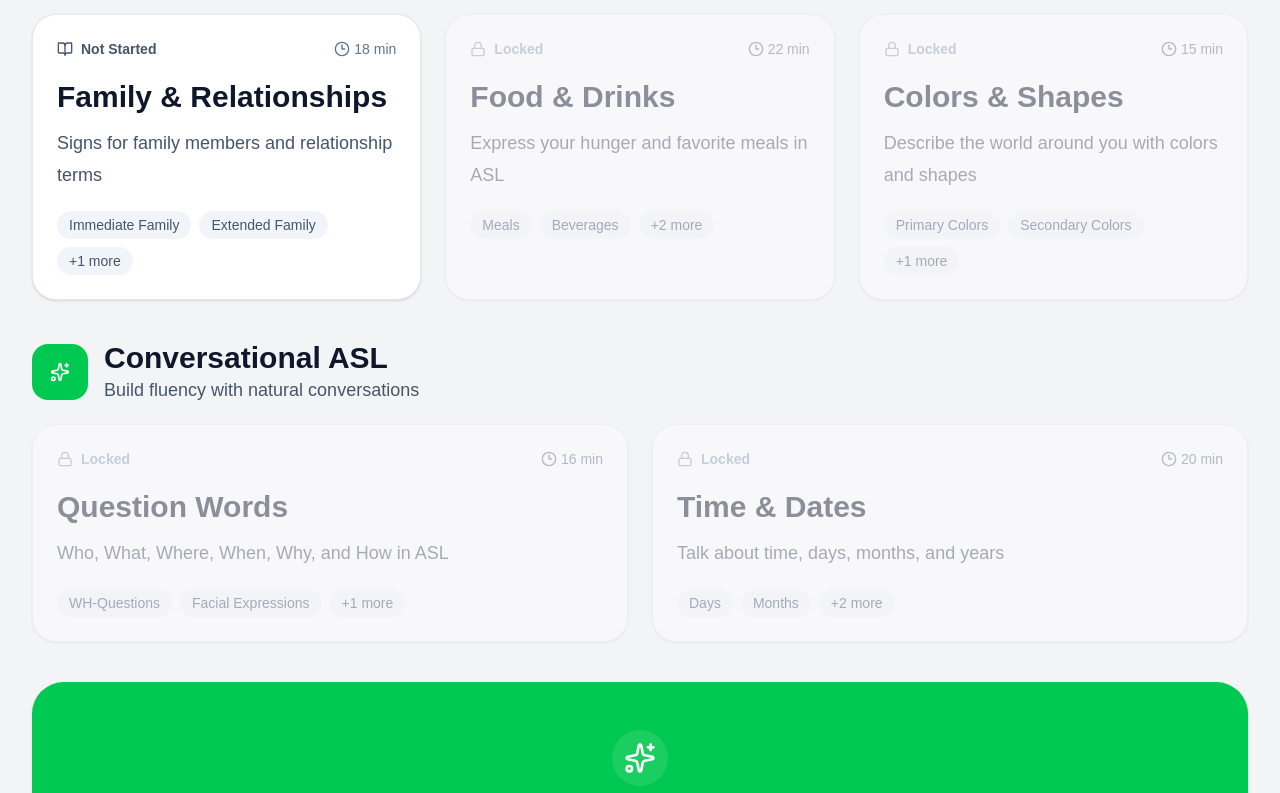
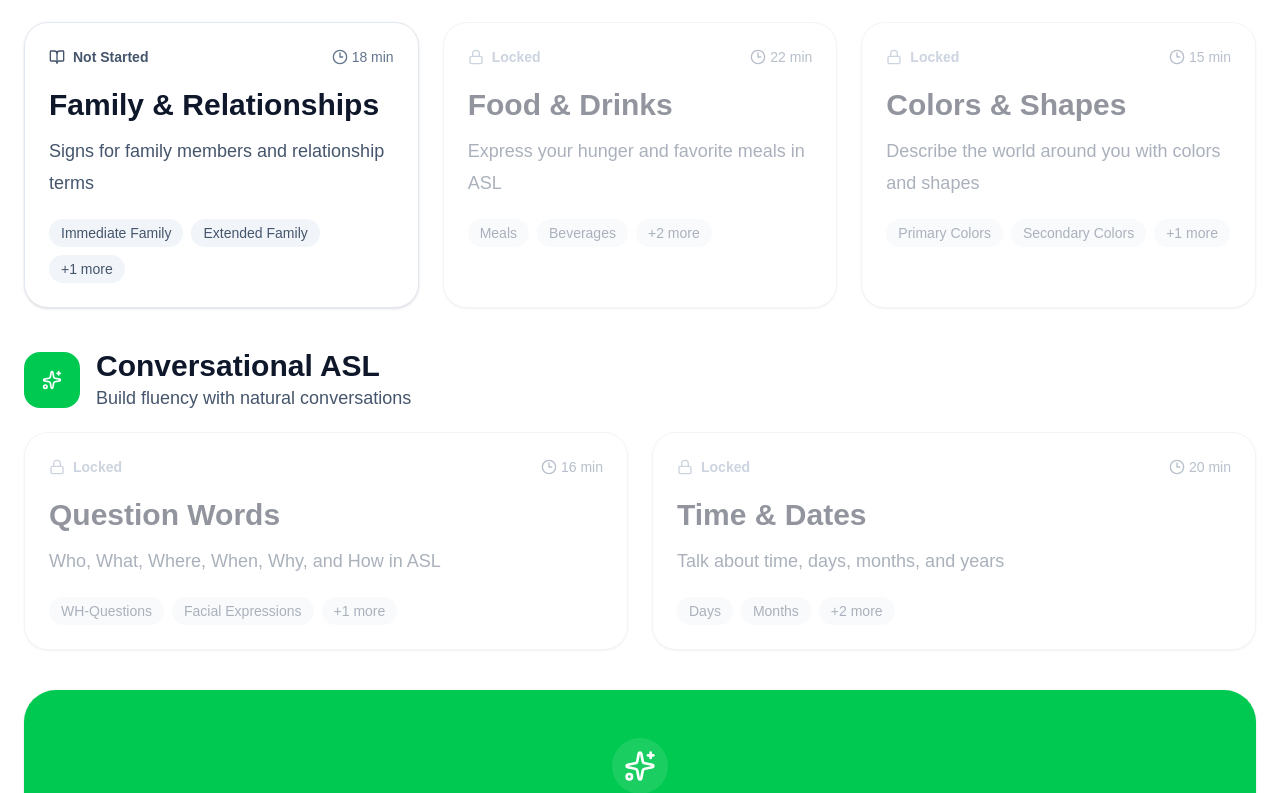
Before and after one commit to CalebR04/Educational-App-Design-Project, a Next.js app in the folder my-app/: page /lessons in a window 1280 px wide. Shown: the part 1417-2210 px from the top of the page. Built offline with nearby package versions, Linux system fonts and the light colour scheme.

Commit message:
Made background white

```diff
--- a/my-app/app/lessons/page.tsx
+++ b/my-app/app/lessons/page.tsx
@@ -117,10 +117,10 @@
   const overallProgress = 13;
 
   return (
-    <div className="min-h-screen bg-[#f3f4f6]">
+    <div className="min-h-screen bg-white">
       <Navbar active="Lessons" />
 
-      <main className="mx-auto max-w-7xl px-4 py-8 sm:px-6 lg:px-8">
+      <main className="mx-auto max-w-7xl px-6 py-10">
         {/* Header */}
         <section>
           <h1 className="text-4xl font-extrabold tracking-tight text-slate-900">
```
